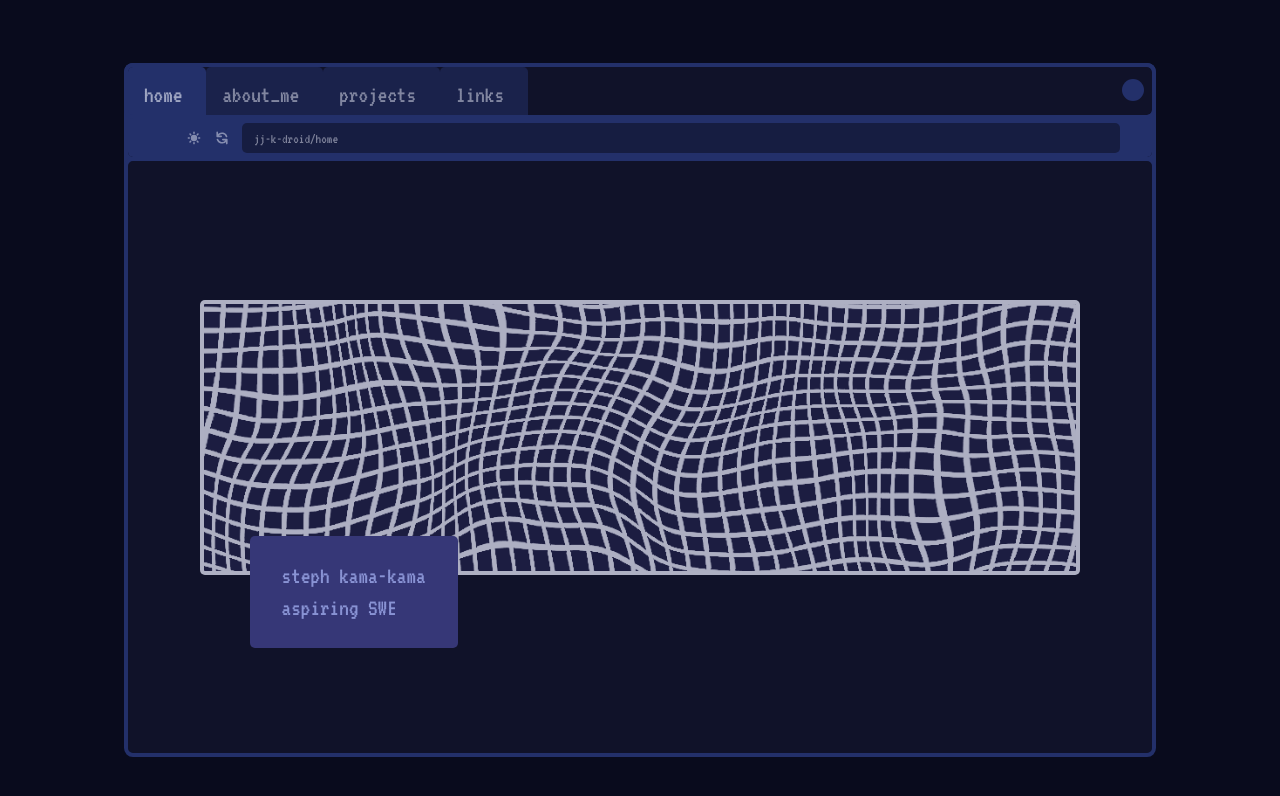
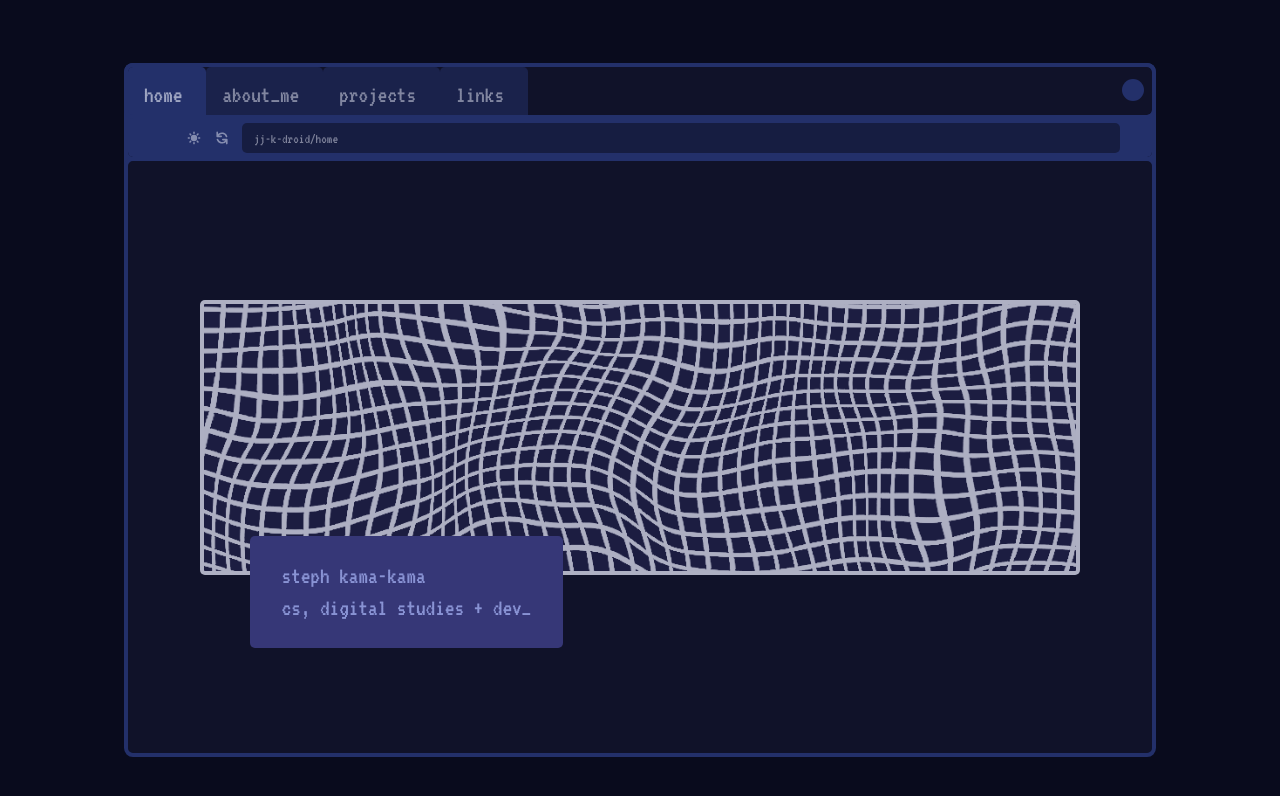
Before and after one commit to jj-k-droid/portfolio-site, a Next.js app: page / in a window 1280 px wide. Shown: the top 796 px of the page. Built offline with nearby package versions, Linux system fonts and the light colour scheme; a web font is replaced by a local one.

Commit message:
next.js errors begone!

```diff
--- a/src/app/layout.tsx
+++ b/src/app/layout.tsx
@@ -3,7 +3,7 @@ import "./globals.css";
 import ThemeProvider from "./provider";
 
 export const metadata: Metadata = {
-  title: "jj-k-droid's portfolio",
+  title: "jj-k-droid_",
   description: "a portfolio site! wow",
 };
 
@@ -14,9 +14,11 @@ export default function RootLayout({
 }) {
   return (
     <html lang="en" className="bg-light-content dark:bg-dark-browser">
-      <ThemeProvider attribute="class" defaultTheme="dark" enableSystem>
-        <body>{children}</body>
-      </ThemeProvider>
+        <body>
+          <ThemeProvider attribute="class" defaultTheme="dark" enableSystem>
+            {children}
+          </ThemeProvider>
+        </body>
     </html>
   );
 }
--- a/src/app/page.tsx
+++ b/src/app/page.tsx
@@ -51,10 +51,10 @@ export default function Page() {
                 dark:bg-dark-content dark:text-dark-body dark:outline-dark-secondary object-bottom">
                     <MainImage />
                     <div className="flex font-heading w-fit relative top-1/30 left-1/10 p-6 pl-8 pr-8 lg:text-2xl rounded-default bg-[#7CA3D6] items-center sm:text-lg md:text-xl
-                    dark:text-dark-primary dark:bg-[#363777] text-light-primary">
+                    dark:text-dark-primary dark:bg-[#363777] text-light-primary select-none">
                         steph kama-kama
                         <br></br>
-                        aspiring SWE
+                        cs, digital studies + dev_
                     </div>
                 </div>
             </div>
--- a/src/app/provider.tsx
+++ b/src/app/provider.tsx
@@ -2,7 +2,18 @@
 'use client';
 import { ThemeProvider as NextThemesProvider } from 'next-themes';
 import { ThemeProviderProps } from 'next-themes';
+import { useState, useEffect } from 'react';
 
 export default function ThemeProvider({ children, ...props }: ThemeProviderProps) {
+    const [mount, setMounted] = useState(false);
+
+    useEffect(() => {
+        setMounted(true);
+    }, []);
+
+    if (!mount) {
+        return <>{children}</>;
+    }
+
     return <NextThemesProvider {...props}>{children}</NextThemesProvider>;
 }
--- a/src/app/ui/components/light-dark-toggle.tsx
+++ b/src/app/ui/components/light-dark-toggle.tsx
@@ -1,17 +1,12 @@
 'use client'
 import { useTheme } from "next-themes";
 import { HiSun, HiMoon } from "react-icons/hi";
-import { useState, useEffect } from "react";
 
 export default function ThemeToggle() {
-    const [mount, setMount] = useState(false);
     const {systemTheme, theme, setTheme} = useTheme();
     const currentTheme = theme === "system" ? systemTheme : theme;
-    useEffect(() => {
-        setMount(true);
-    }, []);
 
-    return mount ? (
+    return (
         <button
         onClick={() => setTheme(currentTheme === 'dark' ? 'light' : 'dark')}
         className="rounded-full"
@@ -22,5 +17,5 @@ export default function ThemeToggle() {
             <HiMoon className="text-light-inactive-text hover:text-light-active-text active:text-light-body" />
         )}
         </button>
-    ) : null;
+    );
 }
--- a/src/app/ui/components/main_image.tsx
+++ b/src/app/ui/components/main_image.tsx
@@ -1,13 +1,15 @@
 'use client'
 import { useTheme } from "next-themes";
+import { useEffect, useState } from "react";
 
 export default function MainImage() {
-    const { theme } = useTheme();
+    const {systemTheme, theme} = useTheme();
+    const currentTheme = theme === "system" ? systemTheme : theme;
 
     return (
     <div className="flex-initial h-6/10 pl-12 pr-12 pt-20 object-bottom relative top-1/10">
         {
-            theme === "dark" ? (
+            currentTheme === "dark" ? (
                 <img src="/media/grid-dark.png" className="w-full h-full rounded-default object-cover border-4 border-dark-body bg-dark-accent/25" />
             ) : (
                 <img src="/media/grid-light.png" className="w-full h-full rounded-default object-cover border-4 border-light-primary bg-light-accent/25" />
```
Also changed, not shown: public/media/grid-dark.png, public/media/grid-light.png.
